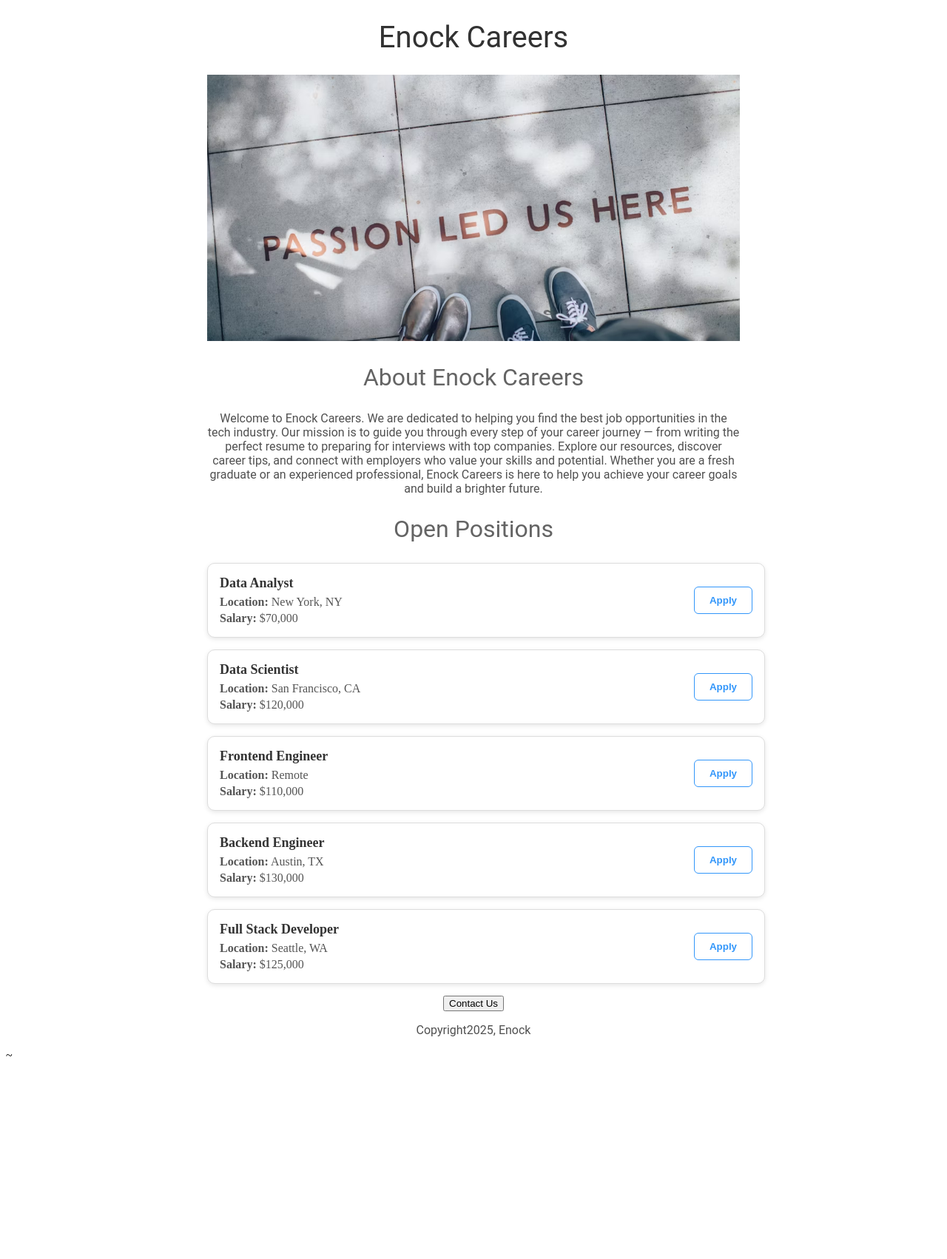
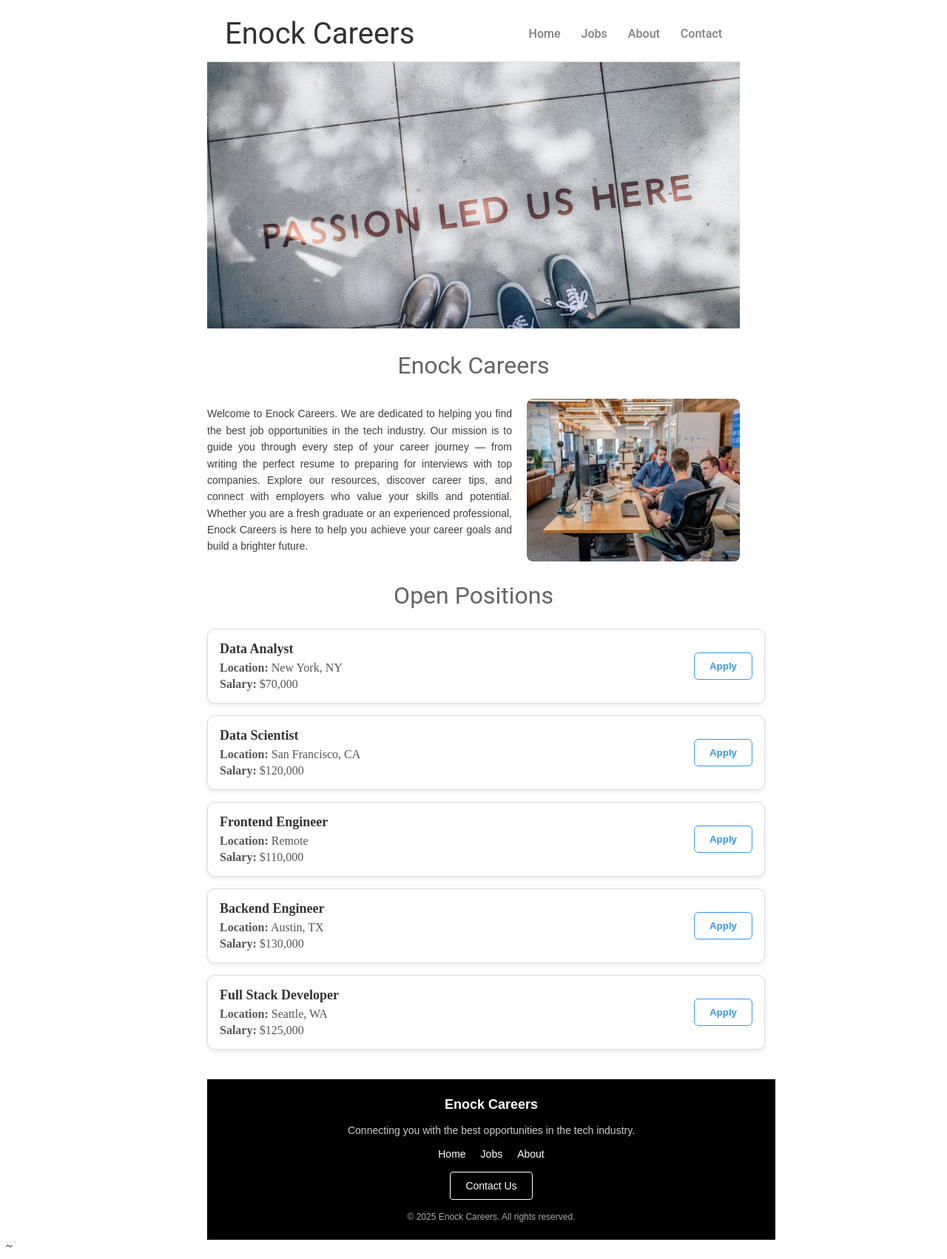
Before and after one commit to Dream-kid-342/Enock-careers, a Flask app: page / in a window 1280 px wide. Shown: the whole page at 74% size. Before the commit the page ends 1428 px from the top, so only its background shows below. Run offline with Flask 3, Linux system fonts and the light colour scheme.

Commit message:
added nav bar, footer and an image

```diff
--- /dev/null
+++ b/templates/footer.html
@@ -0,0 +1,38 @@
+<div style="width: 100%; background-color: black; color: white; padding: 24px; text-align: center; font-family: Arial, sans-serif; margin-top: 40px;">
+
+    <!-- Company Info -->
+    <div style="margin-bottom: 16px; font-size: 18px; font-weight: bold;">
+        Enock Careers
+    </div>
+    <div style="margin-bottom: 16px; font-size: 14px; color: #ccc;">
+        Connecting you with the best opportunities in the tech industry.
+    </div>
+
+    <!-- Links -->
+    <div style="margin-bottom: 16px; display: flex; justify-content: center; gap: 20px; flex-wrap: wrap;">
+        <a href="#" style="color: white; text-decoration: none; font-size: 14px; transition: color 0.3s;"
+           onmouseover="this.style.color='gray';"
+           onmouseout="this.style.color='white';">Home</a>
+        <a href="#" style="color: white; text-decoration: none; font-size: 14px; transition: color 0.3s;"
+           onmouseover="this.style.color='gray';"
+           onmouseout="this.style.color='white';">Jobs</a>
+        <a href="#" style="color: white; text-decoration: none; font-size: 14px; transition: color 0.3s;"
+           onmouseover="this.style.color='gray';"
+           onmouseout="this.style.color='white';">About</a>
+    </div>
+
+    <!-- Contact Us Button -->
+    <div style="margin-bottom: 16px;">
+        <a href="#contact"
+           style="display: inline-block; padding: 10px 20px; border: 1px solid white; border-radius: 4px; background-color: transparent; color: white; text-decoration: none; font-size: 14px; font-weight: 500; transition: all 0.3s ease; cursor: pointer;"
+           onmouseover="this.style.backgroundColor='white'; this.style.color='black';"
+           onmouseout="this.style.backgroundColor='transparent'; this.style.color='white';">
+           Contact Us
+        </a>
+    </div>
+
+    <!-- Copyright -->
+    <div style="font-size: 12px; color: #aaa;">
+        © 2025 Enock Careers. All rights reserved.
+    </div>
+</div>
--- a/templates/home.html
+++ b/templates/home.html
@@ -37,26 +37,66 @@
 </head>
 <body>
     <div id="container">
-        <h1>Enock Careers</h1>
+        {% include "nav.html" %}
+        <!-- <h1>Enock Careers</h1> -->
         <img id="banner" src="../static/banner.jpg">
-        <h2>About Enock Careers</h2>
-        <p>
+        <h2>Enock Careers</h2>
+
+
+
+
+        <div class="row" style="display: flex; align-items: center; justify-content: space-between; gap: 20px; margin-top: 20px;">
+            <!-- Text -->
+            <p style="flex: 1; font-size: 14px; line-height: 1.6; font-family: Arial, sans-serif; color: rgb(60, 60, 60); text-align: justify; margin: 0;">
              Welcome to Enock Careers. We are dedicated to helping you find the best job opportunities in the tech industry.
                 Our mission is to guide you through every step of your career journey — from writing the perfect resume to preparing
                 for interviews with top companies. Explore our resources, discover career tips, and connect with employers who value
                 your skills and potential. Whether you are a fresh graduate or an experienced professional, Enock Careers is here to
                 help you achieve your career goals and build a brighter future.
             </p>
+
+            <!-- Image container -->
+            <div style="flex: 1; max-width: 40%; position: relative; border-radius: 8px; overflow: hidden;">
+                <img src="../static/banner2.jpg"
+                     style="width: 100%; height: 220px; object-fit: cover; display: block; border-radius: 8px;">
+
+                <!-- Hover overlay -->
+                <div style="position: absolute; bottom: -100%; left: 0; width: 100%; height: 100%;
+                            background: linear-gradient(to top, rgba(0,0,0,0.6), rgba(0,0,0,0.1));
+                            transition: bottom 0.5s ease; display: flex; align-items: center; justify-content: center;">
+                    <a href="#"
+                       style="opacity: 0; transition: opacity 0.5s ease; color: white; font-size: 24px; background: rgba(0,0,0,0.6);
+                              padding: 10px; border-radius: 50%; text-decoration: none; display: flex; align-items: center; justify-content: center;">
+                        🔗
+                    </a>
+                </div>
+            </div>
+        </div>
+
         <h2>Open Positions</h2>
         <div>
             {% for job in jobs %}
                 {% include "jobitem.html" %}
             {% endfor %}
         </div>
-        <div style="text-align: center">
-            <button>Contact Us</button>
-        </div>
-        <p>Copyright2025, Enock</p>
+        {% include "footer.html" %}
     </div>
 </body>
+<script>
+    const imgContainers = document.querySelectorAll(".row > div");
+    imgContainers.forEach(container => {
+        const overlay = container.querySelector("div");
+        const link = container.querySelector("a");
+
+        container.addEventListener("mouseenter", () => {
+            overlay.style.bottom = "0";
+            link.style.opacity = "1";
+        });
+
+        container.addEventListener("mouseleave", () => {
+            overlay.style.bottom = "-100%";
+            link.style.opacity = "0";
+        });
+    });
+</script>
 </html>~
--- /dev/null
+++ b/templates/nav.html
@@ -0,0 +1,42 @@
+<div style="width: 100%; background-color: white; padding: 14px 24px; display: flex; justify-content: space-between; align-items: center; font-family: Roboto, Arial, sans-serif; border-bottom: 1px solid #ddd; box-sizing: border-box;">
+
+    <!-- Logo / Heading -->
+    <h1 style="font-size: 40px; font-family: Roboto; font-weight: normal; color: rgb(50, 50, 50); margin: 0; flex-shrink: 0; cursor: pointer;">
+        Enock Careers
+    </h1>
+
+    <!-- Navigation Links -->
+    <div style="display: flex; gap: 28px; flex-wrap: wrap;">
+        <a href="#"
+           style="position: relative; color: gray; text-decoration: none; font-size: 16px; font-weight: 500; cursor: pointer; padding: 6px 0; display: inline-block; overflow: hidden; transition: color 0.5s ease;"
+           onmouseover="this.querySelector('span').style.width='100%'; this.style.color='black';"
+           onmouseout="this.querySelector('span').style.width='0'; this.style.color='gray';">
+            Home
+            <span style="display:block; position:absolute; left:0; bottom:0; width:0; height:2px; background:black; transition: width 0.5s ease;"></span>
+        </a>
+
+        <a href="#"
+           style="position: relative; color: gray; text-decoration: none; font-size: 16px; font-weight: 500; cursor: pointer; padding: 6px 0; display: inline-block; overflow: hidden; transition: color 0.5s ease;"
+           onmouseover="this.querySelector('span').style.width='100%'; this.style.color='black';"
+           onmouseout="this.querySelector('span').style.width='0'; this.style.color='gray';">
+            Jobs
+            <span style="display:block; position:absolute; left:0; bottom:0; width:0; height:2px; background:black; transition: width 0.5s ease;"></span>
+        </a>
+
+        <a href="#"
+           style="position: relative; color: gray; text-decoration: none; font-size: 16px; font-weight: 500; cursor: pointer; padding: 6px 0; display: inline-block; overflow: hidden; transition: color 0.5s ease;"
+           onmouseover="this.querySelector('span').style.width='100%'; this.style.color='black';"
+           onmouseout="this.querySelector('span').style.width='0'; this.style.color='gray';">
+            About
+            <span style="display:block; position:absolute; left:0; bottom:0; width:0; height:2px; background:black; transition: width 0.5s ease;"></span>
+        </a>
+
+        <a href="#"
+           style="position: relative; color: gray; text-decoration: none; font-size: 16px; font-weight: 500; cursor: pointer; padding: 6px 0; display: inline-block; overflow: hidden; transition: color 0.5s ease;"
+           onmouseover="this.querySelector('span').style.width='100%'; this.style.color='black';"
+           onmouseout="this.querySelector('span').style.width='0'; this.style.color='gray';">
+            Contact
+            <span style="display:block; position:absolute; left:0; bottom:0; width:0; height:2px; background:black; transition: width 0.5s ease;"></span>
+        </a>
+    </div>
+</div>
```
Also changed, not shown: static/banner2.jpg (added). Lines whose indentation alone changed are shown as unchanged.
